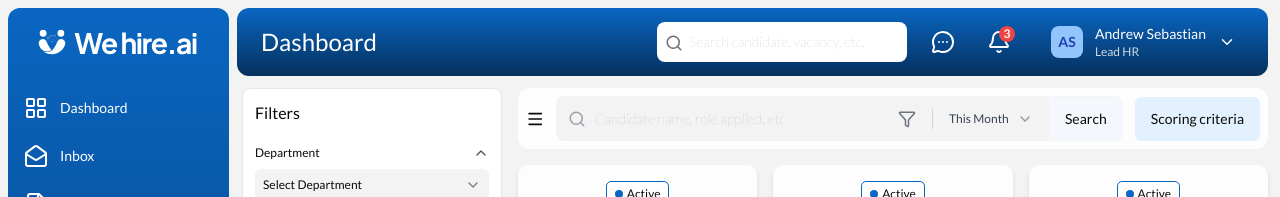
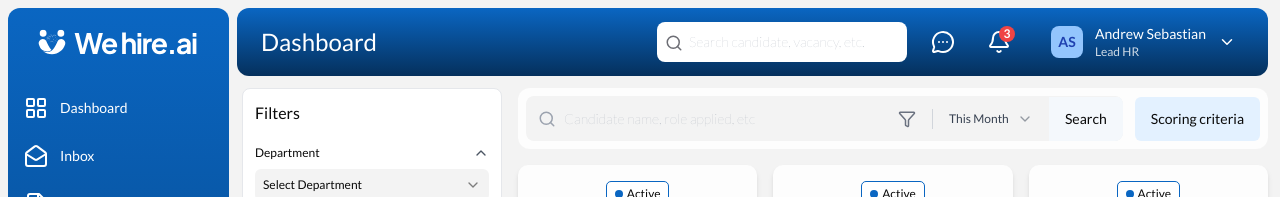
Before and after one commit to Hariskhan2/hr-talent, a Next.js app: page /candidates in a window 1280 px wide. Shown: the top 197 px of the page. Built offline with nearby package versions, Linux system fonts and the light colour scheme.

Commit message:
Minor changes

```diff
--- a/src/components/candidates/CandidateHeader.tsx
+++ b/src/components/candidates/CandidateHeader.tsx
@@ -17,7 +17,7 @@ type props = {
 const CandidateHeader = ({ onclick }: props) => {
   return (
     <div className="bg-[#FDFDFD] p-2 rounded-xl flex items-center max-[700px]:flex-wrap max-[700px]:justify-between gap-3">
-      <Menu onClick={onclick} className="cursor-pointer" />
+      {/* <Menu onClick={onclick} className="cursor-pointer" /> */}
       <div className="flex items-center bg-[#F3F3F3] pl-3 rounded-lg w-full gap-2 overflow-hidden max-[700px]:order-1">
         <Search size={18} className="text-gray-400" />
         <input
```
Also changed, not shown: 1 other file (tests, documents, lock files or other folders).
